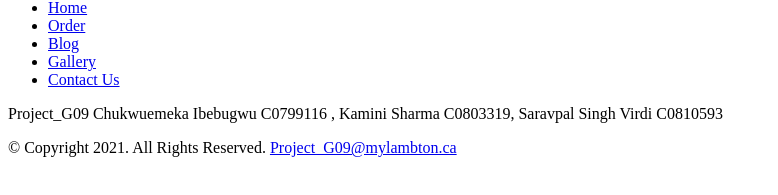
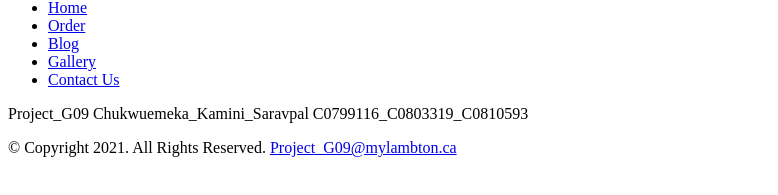
Before and after one commit to Emex4gman/little_chef_bakery, a plain HTML site: page template/template.html in a window 1280 px wide. Shown: the part 229-424 px from the top of the page, without its empty margins (0-778 px from the left). Drawn offline with Linux system fonts and the light colour scheme; files whose address does not match are found by name.

Commit message:
Revert "update"
This reverts commit dba7b3152bca979a6185bea88431ca18d82b8c1f.

q

```diff
--- a/template/template.html
+++ b/template/template.html
@@ -1,5 +1,5 @@
 <!-- This website template was created by:
-  Project_G09 Chukwuemeka Ibebugwu C0799116 , Kamini Sharma C0803319, Saravpal Singh Virdi C0810593
+  Project_G09 Chukwuemeka_Kamini_Saravpal
   C0799116_C0803319_C0810593
  -->
 <!DOCTYPE html>
@@ -8,10 +8,7 @@
     <meta charset="UTF-8" />
     <meta http-equiv="X-UA-Compatible" content="IE=edge" />
     <meta name="viewport" content="width=device-width, initial-scale=1.0" />
-    <title>
-      Project_G09 Chukwuemeka Ibebugwu C0799116 , Kamini Sharma C0803319,
-      Saravpal Singh Virdi C0810593
-    </title>
+    <title>Project_G09 Chukwuemeka_Kamini_Saravpal</title>
   </head>
 
   <body>
@@ -36,10 +33,7 @@
 
     <main></main>
     <footer>
-      <p>
-        Project_G09 Chukwuemeka Ibebugwu C0799116 , Kamini Sharma C0803319,
-        Saravpal Singh Virdi C0810593
-      </p>
+      <p>Project_G09 Chukwuemeka_Kamini_Saravpal C0799116_C0803319_C0810593</p>
       &copy; Copyright 2021. All Rights Reserved.
       <a href="mailto:Project_G09@mylambton.ca">Project_G09@mylambton.ca</a>
     </footer>
```
Also changed, not shown: about.html (+3 -6 lines), blog.html (+3 -6 lines), gallery.html (+3 -6 lines), index.html (+3 -6 lines), order.html (+3 -6 lines).
